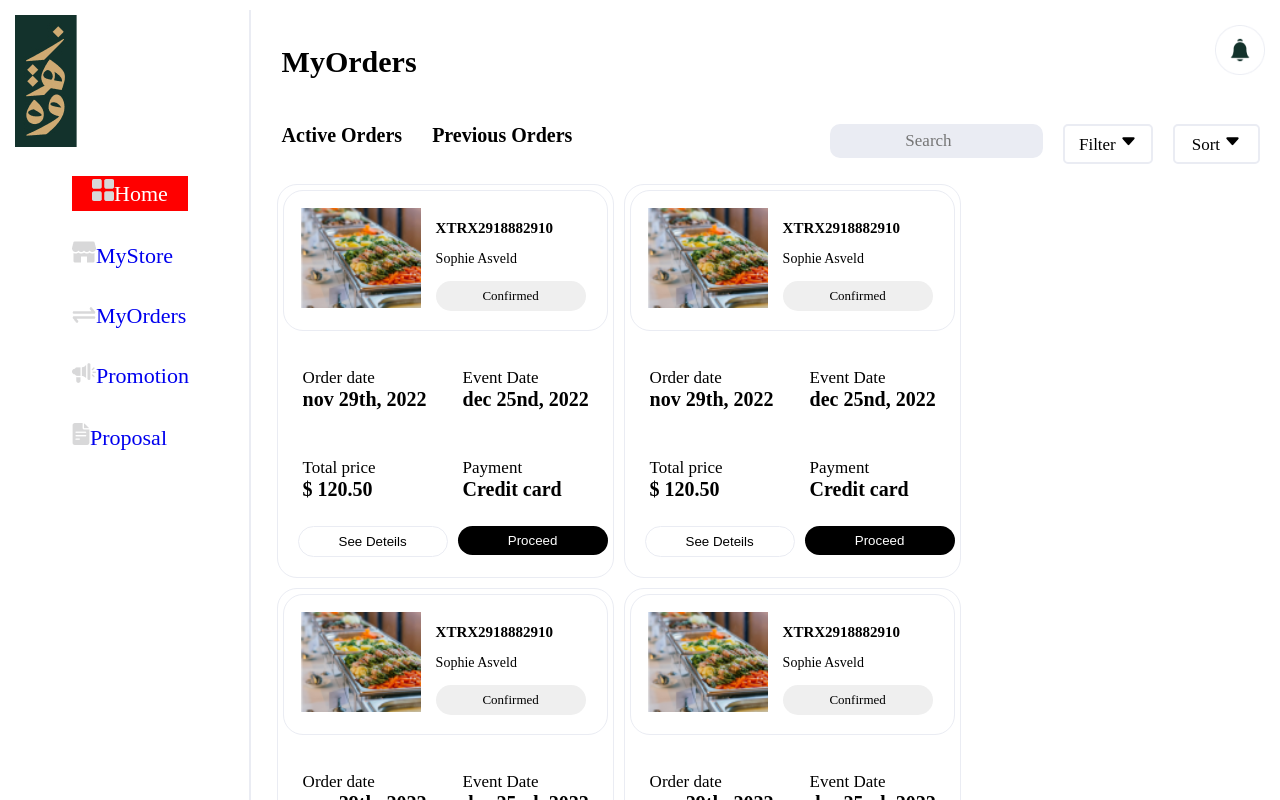
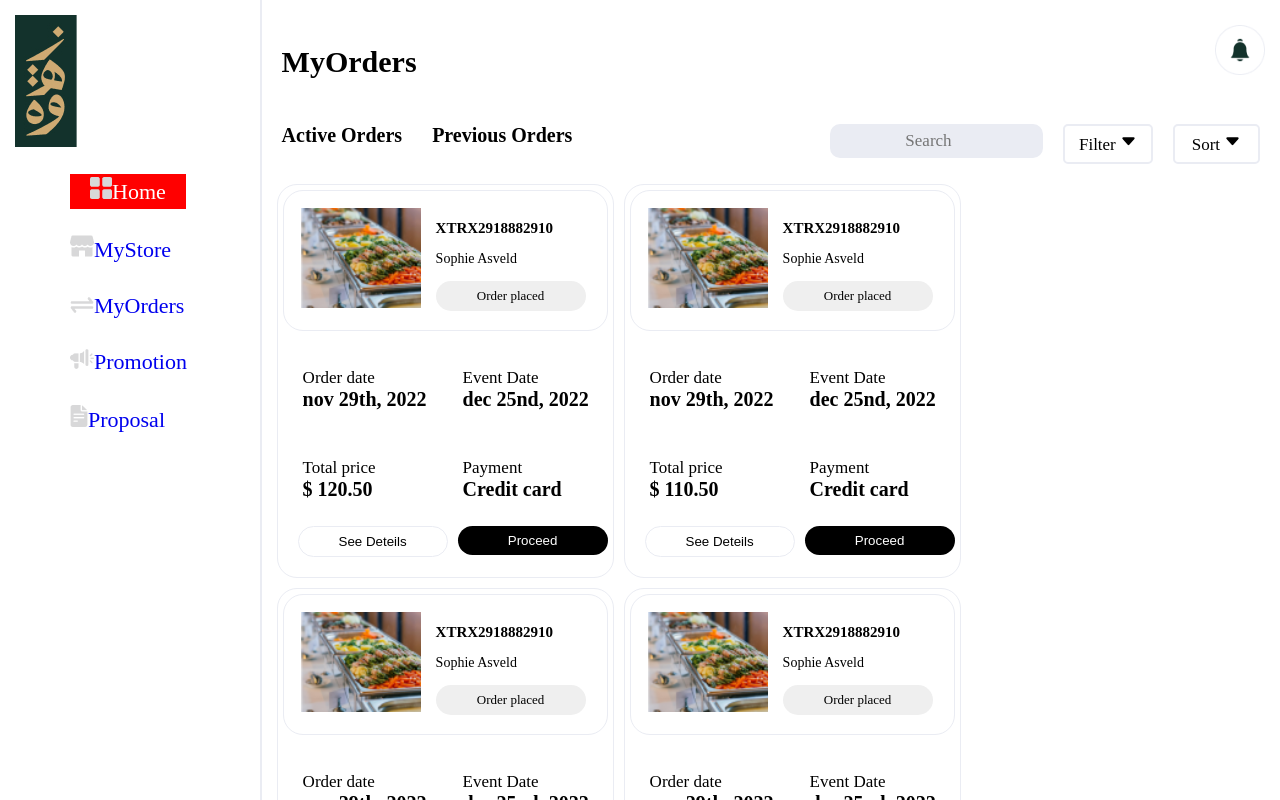
Before and after one commit to BhaweshPandey/zawaha, a React (Create React App) app: page /MyOrders in a window 1280 px wide. Shown: the top 800 px of the page. Built offline with nearby package versions, Linux system fonts and the light colour scheme.

Commit message:
orderbtn

```diff
--- a/src/Components/MyStoreComponents/MoreOptions/MoreOption.js
+++ b/src/Components/MyStoreComponents/MoreOptions/MoreOption.js
@@ -15,9 +15,9 @@ const MoreOption = ({ moreOption, onClose }) => {
       <div className='MoreOption-btn'>See item details</div>
       <div className='MoreOption-btn'>Edit item</div>
       <div onClick={() => setUnpublish(true)} className='MoreOption-btn'>Set item unpublish</div>
-      <Unpublish unpublish={unpublish} onClose={() => setUnpublish(false)} />
+      <Unpublish unpublish={unpublish} onclose={onClose} onClose={() => setUnpublish(false)} />
       <div onClick={() => setRemoveitem(true)} className='MoreOption-btn'>Remove items</div>
-      <RemoveItem removeitem={removeitem} onClose={() => setRemoveitem(false)} />
+      <RemoveItem removeitem={removeitem} onclose={onClose} onClose={() => setRemoveitem(false)} />
     </div>
   )
 }
--- a/src/Components/MyStoreComponents/RemoveItem/RemoveItem.js
+++ b/src/Components/MyStoreComponents/RemoveItem/RemoveItem.js
@@ -1,7 +1,7 @@
 import React from 'react'
 import './Removeitem.css'
 
-const RemoveItem = ({ removeitem, onClose }) => {
+const RemoveItem = ({ removeitem, onClose ,onclose}) => {
     if (!removeitem) {
         return null;
     }
@@ -14,8 +14,8 @@ const RemoveItem = ({ removeitem, onClose }) => {
                         item from your list?</p>
                 </div>
                 <div className='RI-btn'>
-                    <button onClick={onClose} className='btn-no'>No</button>
-                    <button onClick={onClose} className='btn-Yes'>Yes</button>
+                    <button onClick={onclose} className='btn-no'>No</button>
+                    <button onClick={onclose} className='btn-Yes'>Yes</button>
                 </div>
             </div>
         </div>
--- a/src/Components/MyStoreComponents/Unpublish/Unpublish.js
+++ b/src/Components/MyStoreComponents/Unpublish/Unpublish.js
@@ -1,7 +1,7 @@
 import React from 'react'
 import './Unpublish.css'
 
-const Unpublish = ({ unpublish, onClose }) => {
+const Unpublish = ({ unpublish, onClose,onclose }) => {
     if (!unpublish) {
         return null;
     }
@@ -14,8 +14,8 @@ const Unpublish = ({ unpublish, onClose }) => {
                         unpublish,so your customer wont see it?</p>
                 </div>
                 <div className='RI-btn'>
-                    <button onClick={onClose} className='btn-no'>No</button>
-                    <button onClick={onClose} className='btn-Yes'>Yes</button>
+                    <button onClick={onclose} className='btn-no'>No</button>
+                    <button onClick={onclose} className='btn-Yes'>Yes</button>
                 </div>
             </div>
         </div>
--- a/src/Components/Sidebar/Sidebar.css
+++ b/src/Components/Sidebar/Sidebar.css
@@ -1,6 +1,6 @@
 .Sidebar{
-    width: 18%;
-    border-right: 2px solid #EAECF3;
+    width: 19%;
+    /* border-right: 2px solid #EAECF3; */
 }
 
 
@@ -47,13 +47,13 @@ li {
     Font-style: Bold;
     Font-size: 22px;
     text-indent: 10px;
-    padding: 7px;
+    padding: 5px;
 }
 
 .Admin-box{
     display: flex;
     justify-content: center;
-    margin-top: 500px;
+    margin-top: 430px;
 }
 
 @media (max-width:900px) {
--- a/src/Components/Sidebar/Sidebar.js
+++ b/src/Components/Sidebar/Sidebar.js
@@ -30,7 +30,7 @@ const Sidebar = () => {
         }
     ]
     return (
-        <div className='Sidebar'>
+        <div id='leftSidebar' className='Sidebar'>
             <img className='sidebar-img' src={AllImages.SidebarTopPic} alt='' />
             {Button.map((item) => (
                 <ul>
--- a/src/Pages/Home/Home.css
+++ b/src/Pages/Home/Home.css
@@ -4,6 +4,7 @@
     top: 0px;
     right: 0px;
     padding: 10px;
+    border-left: 2px solid #EAECF3;
 }
 
 .hamburger-menu{
--- a/src/Pages/MyOrders/MyOrders.css
+++ b/src/Pages/MyOrders/MyOrders.css
@@ -4,7 +4,7 @@
     top: 0px;
     right: 0px;
     padding: 10px;
-
+    border-left: 2px solid #EAECF3;
 }
 
 header{
@@ -79,6 +79,7 @@ header{
     Font-family: Nunito Sans;
     Font-style: SemiBold;
     Font-size: 13px;
+    cursor: pointer;
 }
 
 
--- a/src/Pages/MyOrders/MyOrders.js
+++ b/src/Pages/MyOrders/MyOrders.js
@@ -9,7 +9,82 @@ import Filter from '../../Components/MyStoreComponents/Filter/Filter';
 
 const MyOrders = () => {
   const [filter, setFilter] = useState(false);
-  const [sort ,setSort] = useState(false)
+  const [sort, setSort] = useState(false);
+  const [confirmed, setConfirmed] = useState(false)
+  const data = [
+    {
+      code: 'XTRX2918882910',
+      name: 'Sophie Asveld',
+      Confirmed: 'Order placed',
+      Orderdate: 'nov 29th, 2022',
+      price: '$ 120.50',
+      EventDate: 'dec 25nd, 2022',
+      selectbtn: 'Proceed'
+    },
+    {
+      code: 'XTRX2918882910',
+      name: 'Sophie Asveld',
+      Confirmed: 'Order placed',
+      Orderdate: 'nov 29th, 2022',
+      price: '$ 110.50',
+      EventDate: 'dec 25nd, 2022',
+      selectbtn: 'Proceed'
+    },
+    {
+      code: 'XTRX2918882910',
+      name: 'Sophie Asveld',
+      Confirmed: 'Order placed',
+      Orderdate: 'nov 29th, 2022',
+      price: '$ 126.50',
+      EventDate: 'dec 25nd, 2022',
+      selectbtn: 'Proceed'
+    },
+    {
+      code: 'XTRX2918882910',
+      name: 'Sophie Asveld',
+      Confirmed: 'Order placed',
+      Orderdate: 'nov 29th, 2022',
+      price: '$ 130.50',
+      EventDate: 'dec 25nd, 2022',
+      selectbtn: 'Proceed'
+    },
+    {
+      code: 'XTRX2918882910',
+      name: 'Sophie Asveld',
+      Confirmed: 'Order placed',
+      Orderdate: 'nov 29th, 2022',
+      price: '$ 119.50',
+      EventDate: 'dec 25nd, 2022',
+      selectbtn: 'Proceed'
+    },
+    {
+      code: 'XTRX2918882910',
+      name: 'Sophie Asveld',
+      Confirmed: 'On progress',
+      Orderdate: 'nov 29th, 2022',
+      price: '$ 120.50',
+      EventDate: 'dec 25nd, 2022',
+      selectbtn: 'Proceed'
+    },
+    {
+      code: 'XTRX2918882910',
+      name: 'Sophie Asveld',
+      Confirmed: 'Order placed',
+      Orderdate: 'nov 29th, 2022',
+      price: '$ 121.50',
+      EventDate: 'dec 25nd, 2022',
+      selectbtn: 'Proceed'
+    },
+    {
+      code: 'XTRX2918882910',
+      name: 'Sophie Asveld',
+      Confirmed: 'Order placed',
+      Orderdate: 'nov 29th, 2022',
+      price: '$ 124.50',
+      EventDate: 'dec 25nd, 2022',
+      selectbtn: 'Proceed'
+    },
+  ]
 
   return (
     <div className='MyOrders'>
@@ -25,7 +100,7 @@ const MyOrders = () => {
         </span>
         <div className='h-right'>
           <input className='h-right-input' type='Search' placeholder='Search' />
-          <button onClick={() => setFilter(true) } className='Filter-btn'>Filter <BsCaretDownFill /> </button>
+          <button onClick={() => setFilter(true)} className='Filter-btn'>Filter <BsCaretDownFill /> </button>
           <Filter filter={filter} onclose={() => setFilter(false)} />
           <button onClick={() => setSort(true)} className='Sort-btn'>Sort <BsCaretDownFill /> </button>
           <Sort sort={sort} onClose={() => setSort(false)} />
@@ -33,40 +108,42 @@ const MyOrders = () => {
       </div>
 
       <div className='item-box-map'>
-        {[1, 2, 3, 4, 5, 6, 7, 8].map((item, id) => (
+        {data.map((item, id) => (
           <div className='item-box'>
             <div className='item-box-top'>
               <div className='item-img'>
                 <img height="100px" width="120px" src={foot} alt='' />
               </div>
               <div className='item-img-right'>
-                <h2 className='item-img-right-top' >XTRX2918882910</h2>
-                <p className='item-img-right-mid'>Sophie Asveld</p>
-                <button className='item-img-right-btn' >Confirmed</button>
+                <h2 className='item-img-right-top' >{item.code}</h2>
+                <p className='item-img-right-mid'>{item.name}</p>
+                <button onClick={() => setConfirmed(item.price)} className='item-img-right-btn' >
+                {confirmed == item.price ? 'Confirmed' : 'Order placed'}
+                 </button>
               </div>
             </div>
             <div className='item-box-bottom'>
               <div>
                 <div>
                   <p className='item-box-bottom-top'>Order date</p>
-                  <h3 className='item-box-bottom-bottom'>nov 29th, 2022</h3>
+                  <h3 className='item-box-bottom-bottom'>{item.Orderdate}</h3>
                 </div>
                 <div>
                   <p className='item-box-bottom-top'>Total price</p>
-                  <h3 className='item-box-bottom-bottom'>$ 120.50</h3>
+                  <h3 className='item-box-bottom-bottom'>{item.price}</h3>
                 </div>
                 <button className='item-box-bottom-btn1'>See Deteils</button>
               </div>
               <div>
                 <div>
                   <p className='item-box-bottom-top'>Event Date</p>
-                  <h3 className='item-box-bottom-bottom'>dec 25nd, 2022</h3>
+                  <h3 className='item-box-bottom-bottom'>{item.EventDate}</h3>
                 </div>
                 <div>
                   <p className='item-box-bottom-top'>Payment</p>
                   <h3 className='item-box-bottom-bottom'>Credit card</h3>
                 </div>
-                <button className='item-box-bottom-btn2'>Proceed</button>
+                <button className='item-box-bottom-btn2'>{item.selectbtn}</button>
               </div>
             </div>
           </div>
--- a/src/Pages/Mystore/MyStore.css
+++ b/src/Pages/Mystore/MyStore.css
@@ -4,6 +4,7 @@
     top: 0px;
     right: 0px;
     padding: 10px ;
+    border-left: 2px solid #EAECF3;
 }
 
 .Mystore-location{
--- a/src/Pages/Mystore/MyStore.js
+++ b/src/Pages/Mystore/MyStore.js
@@ -68,7 +68,9 @@ const MyStore = () => {
           <button onClick={() => setSort(true)} className='Sort-btn'>Sort <BsCaretDownFill /> </button>
           <SortDrop sort={sort} onClose={() => setSort(false)} />
           {/* <image source={Images.bannerList2} /> */}
-          <img onClick={() => setAdditem(true)} className='Addbtn' height='35px' src={AllImages.Addbtn} />
+          <img onClick={() =>
+          setAdditem(true)
+          } className='Addbtn' height='35px' src={AllImages.Addbtn} />
           <AddNewItem additem={additem} onClose={() => setAdditem(false)} />
         </div>
       </div>
--- a/src/Pages/Promotion/Promotion.css
+++ b/src/Pages/Promotion/Promotion.css
@@ -3,4 +3,5 @@
     position: absolute;
     top: 0px;
     right: 0px;
+    /* border-left: 2px solid #EAECF3; */
 }
```
